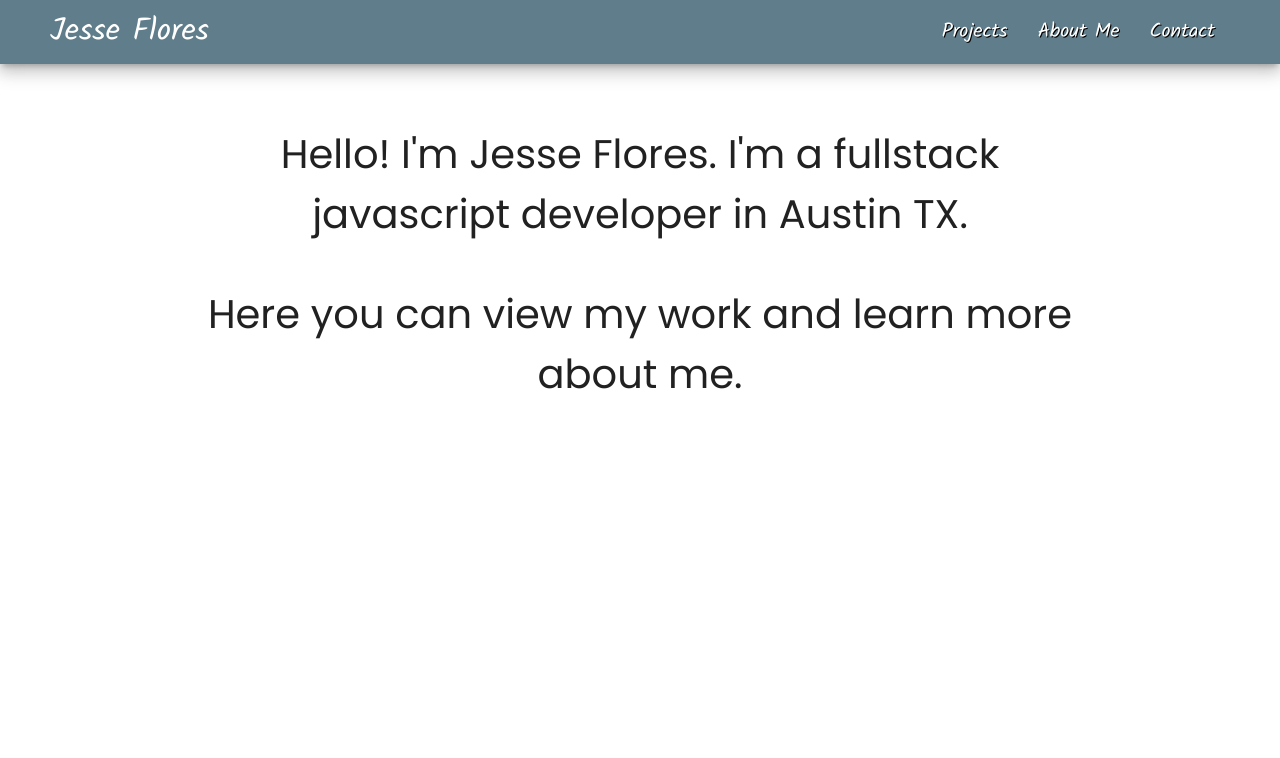
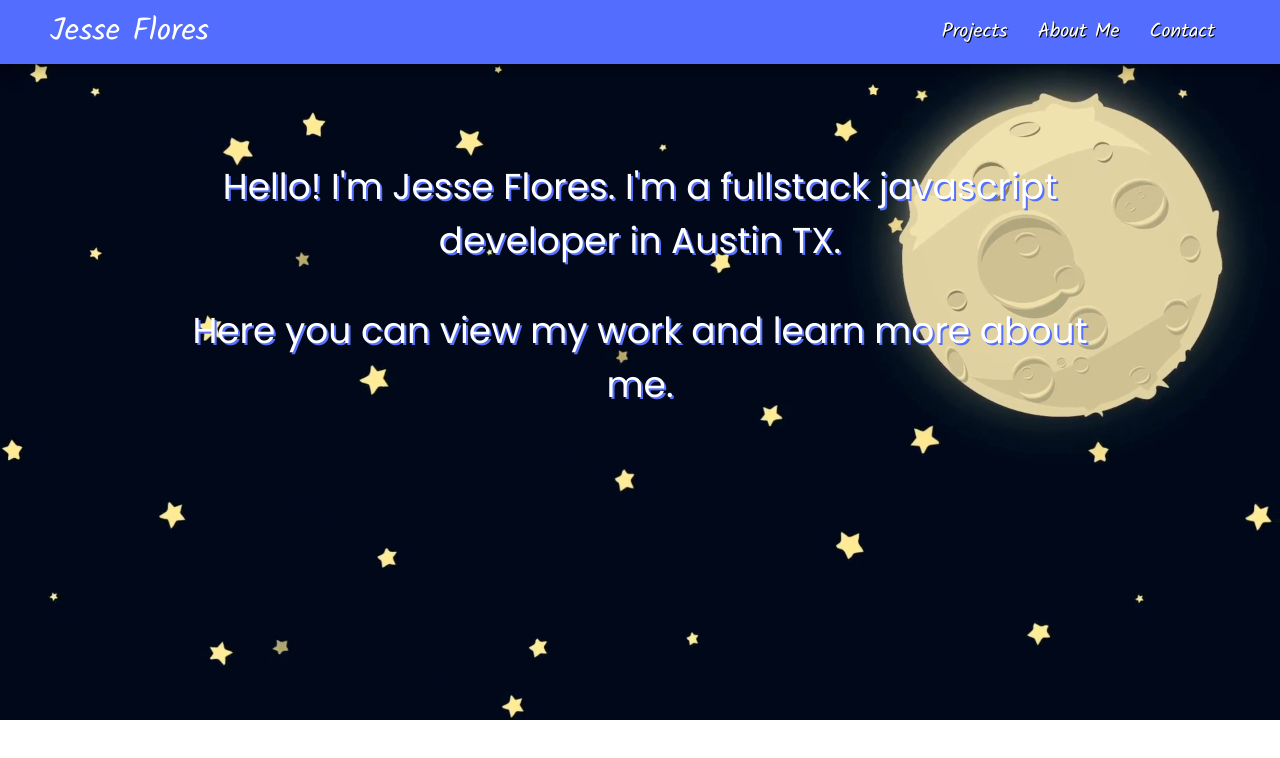
Before and after one commit to jesseflores512/portfolio, a plain HTML site: page index.html in a window 1280 px wide. Drawn offline with nearby package versions, Linux system fonts and the light colour scheme; a web font is replaced by a local one.

Commit message:
worked on homepage

```diff
--- a/assets/css/style.css
+++ b/assets/css/style.css
@@ -13,6 +13,12 @@ nav ul a {
   font-family: 'Kalam', cursive;
 }
 
+body {
+  background-image: url('../images/nightsky.png') !important;
+  background-repeat: no-repeat;
+  background-size: cover;
+}
+
 .container {
   display: grid;
   grid-template-columns: 3fr 3fr 3fr;
@@ -22,7 +28,10 @@ nav ul a {
 }
 
 .content {
+  padding-top: 40px;
   grid-column: 1 / -1;
-  font-size: 40px;
+  font-size: 36px;
   font-family: 'Poppins', sans-serif;
+  color: white;
+  text-shadow: 2px 2px #5571FA;
 }
--- a/index.html
+++ b/index.html
@@ -21,7 +21,7 @@
 
   </head>
   <header>
-    <nav class="blue-grey z-depth-3">
+    <nav class="indigo accent-2 z-depth-3">
     <div class="nav-wrapper">
       <a href="#" class="brand-logo">Jesse Flores</a>
       <a href="#" data-target="mobile-demo" class="sidenav-trigger"><i class="material-icons">menu</i></a>
```
Also changed, not shown: assets/images/nightsky.png (added), assets/images/sky.jpg (added).
